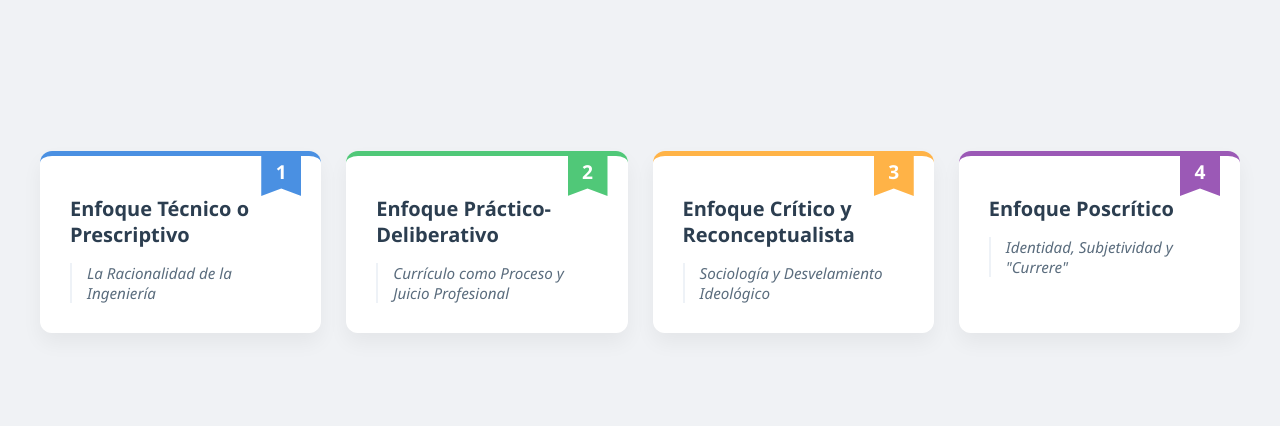
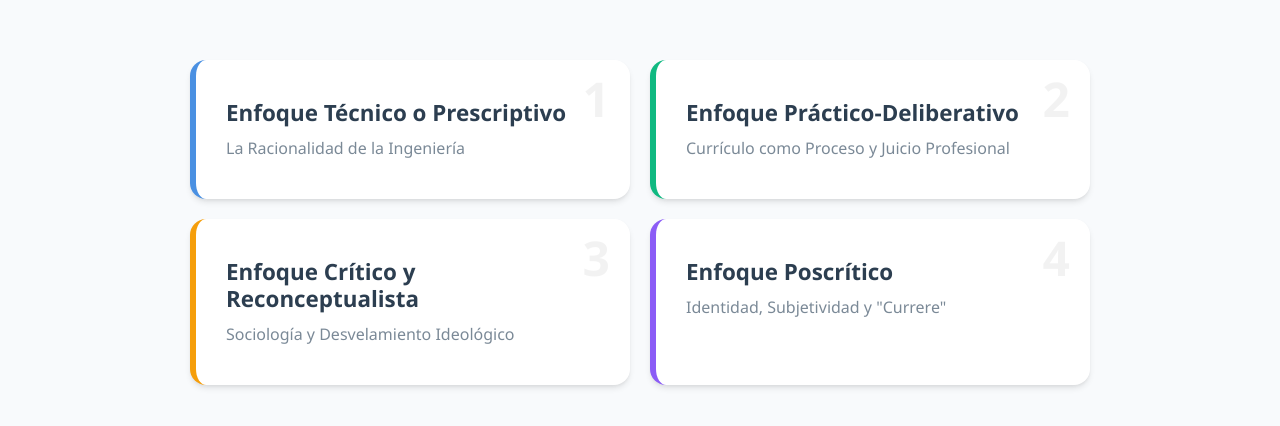
Before and after one commit to andres-caro01/U1_Diseno_y_Evaluacion_del_Curriculo_en_Matematicas, a plain HTML site: page ModelosEnfoques/index.html in a window 1280 px wide. Shown: the part 178-604 px from the top of the page. Drawn offline with Linux system fonts and the light colour scheme.

Commit message:
Update index.html

```diff
--- a/ModelosEnfoques/index.html
+++ b/ModelosEnfoques/index.html
@@ -3,155 +3,129 @@
 <head>
     <meta charset="UTF-8">
     <meta name="viewport" content="width=device-width, initial-scale=1.0">
-    <title>Enfoques Curriculares con Animación</title>
+    <title>Matriz de Enfoques 2x2</title>
     <style>
         :root {
             --primary: #4a90e2;
-            --secondary: #f4f7f9;
             --text-main: #2c3e50;
             --text-sub: #5a6c7d;
-            --accent: #eef2f7;
-            --transition: all 0.3s ease;
-            /* Tiempo base de la animación */
-            --anim-duration: 0.6s;
+            --bg: #f8fafc;
         }
 
         body {
-            font-family: 'Segoe UI', Tahoma, Geneva, Verdana, sans-serif;
-            background-color: #f0f2f5;
+            font-family: 'Segoe UI', system-ui, -apple-system, sans-serif;
+            background-color: var(--bg);
+            margin: 0;
             display: flex;
             justify-content: center;
             align-items: center;
             min-height: 100vh;
-            margin: 0;
-            padding: 20px;
-            overflow-x: hidden; /* Evita barras de desplazamiento durante la animación */
         }
 
-        .container {
+        .grid-wrapper {
             display: grid;
-            grid-template-columns: repeat(auto-fit, minmax(280px, 1fr));
-            gap: 25px;
-            max-width: 1200px;
-            width: 100%;
-            padding: 20px 0;
+            /* Fuerza la distribución 2x2 */
+            grid-template-columns: repeat(2, 1fr);
+            grid-template-rows: repeat(2, auto);
+            gap: 20px;
+            width: 90%;
+            max-width: 900px;
+            perspective: 1000px;
         }
 
-        /* --- Estilos de la Tarjeta (Base) --- */
         .card {
             background: white;
-            border-radius: 12px;
-            padding: 30px;
+            border-radius: 16px;
+            padding: 40px 30px;
             position: relative;
-            box-shadow: 0 10px 20px rgba(0,0,0,0.05);
-            transition: transform 0.3s ease, box-shadow 0.3s ease; /* Transición suave para el hover */
-            border-top: 5px solid var(--primary);
-            overflow: hidden;
+            box-shadow: 0 4px 6px -1px rgba(0,0,0,0.1), 0 2px 4px -1px rgba(0,0,0,0.06);
+            border-left: 6px solid var(--primary);
+            transition: all 0.4s cubic-bezier(0.175, 0.885, 0.32, 1.275);
 
-            /* --- ESTADO INICIAL PARA LA ANIMACIÓN --- */
-            opacity: 0; /* Invisible al principio */
-            transform: translateY(40px); /* Desplazada hacia abajo */
-
-            /* --- DISPARADOR DE LA ANIMACIÓN --- */
-            animation: entradaSutil var(--anim-duration) ease-out forwards;
+            /* Animación de entrada */
+            opacity: 0;
+            transform: scale(0.8) translateY(30px);
+            animation: fadeInCard 0.6s ease-out forwards;
         }
 
-        /* --- Definición de la Animación de Entrada --- */
-        @keyframes entradaSutil {
+        @keyframes fadeInCard {
             to {
-                opacity: 1; /* Totalmente visible */
-                transform: translateY(0); /* En su posición original */
+                opacity: 1;
+                transform: scale(1) translateY(0);
             }
         }
 
-        /* --- RETRASOS ESCALONADOS (Staggered Delays) --- */
-        /* Cada tarjeta espera un poco más que la anterior */
+        /* Retrasos para el efecto 2x2 */
         .card:nth-child(1) { animation-delay: 0.1s; border-color: #4a90e2; }
-        .card:nth-child(2) { animation-delay: 0.3s; border-color: #50c878; }
-        .card:nth-child(3) { animation-delay: 0.5s; border-color: #ffb347; }
-        .card:nth-child(4) { animation-delay: 0.7s; border-color: #9b59b6; }
+        .card:nth-child(2) { animation-delay: 0.2s; border-color: #10b981; }
+        .card:nth-child(3) { animation-delay: 0.3s; border-color: #f59e0b; }
+        .card:nth-child(4) { animation-delay: 0.4s; border-color: #8b5cf6; }
 
-        /* --- Efecto Hover (se mantiene independiente de la animación de entrada) --- */
         .card:hover {
-            transform: translateY(-10px) !important; /* El !important asegura que gane al estado final de la animación */
-            box-shadow: 0 15px 30px rgba(0,0,0,0.1);
-            cursor: pointer;
+            transform: translateY(-5px) scale(1.02);
+            box-shadow: 0 20px 25px -5px rgba(0,0,0,0.1);
+            z-index: 10;
         }
 
-        /* --- Estilos de contenido (igual que antes) --- */
-        .number-badge {
+        .number {
             position: absolute;
-            top: -10px;
+            top: 15px;
             right: 20px;
-            color: white;
-            width: 40px;
-            height: 50px;
-            display: flex;
-            justify-content: center;
-            align-items: center;
-            font-weight: bold;
-            font-size: 1.2rem;
-            clip-path: polygon(0% 0%, 100% 0%, 100% 100%, 50% 85%, 0% 100%);
+            font-size: 3rem;
+            font-weight: 900;
+            color: rgba(0,0,0,0.05);
+            line-height: 1;
+            user-select: none;
         }
 
-        /* Colores de los badges (badges) correspondientes */
-        .card:nth-child(1) .number-badge { background: #4a90e2; }
-        .card:nth-child(2) .number-badge { background: #50c878; }
-        .card:nth-child(3) .number-badge { background: #ffb347; }
-        .card:nth-child(4) .number-badge { background: #9b59b6; }
-
-        .card-content h2 {
-            font-size: 1.25rem;
+        h2 {
+            margin: 0 0 10px 0;
+            font-size: 1.4rem;
             color: var(--text-main);
-            margin-bottom: 15px;
-            line-height: 1.3;
-            margin-top: 10px;
+            line-height: 1.2;
         }
 
-        .card-content p {
-            font-size: 0.95rem;
+        p {
+            margin: 0;
             color: var(--text-sub);
-            margin: 0;
-            padding-left: 15px;
-            border-left: 2px solid var(--accent);
-            font-style: italic;
+            font-size: 1rem;
+            font-weight: 500;
+            opacity: 0.8;
         }
 
+        /* Ajuste para móviles (pasa de 2x2 a 1x1) */
+        @media (max-width: 600px) {
+            .grid-wrapper {
+                grid-template-columns: 1fr;
+            }
+        }
     </style>
 </head>
 <body>
 
-    <div class="container">
+    <div class="grid-wrapper">
         <div class="card">
-            <div class="number-badge">1</div>
-            <div class="card-content">
-                <h2>Enfoque Técnico o Prescriptivo</h2>
-                <p>La Racionalidad de la Ingeniería</p>
-            </div>
+            <div class="number">1</div>
+            <h2>Enfoque Técnico o Prescriptivo</h2>
+            <p>La Racionalidad de la Ingeniería</p>
         </div>
 
         <div class="card">
-            <div class="number-badge">2</div>
-            <div class="card-content">
-                <h2>Enfoque Práctico-Deliberativo</h2>
-                <p>Currículo como Proceso y Juicio Profesional</p>
-            </div>
+            <div class="number">2</div>
+            <h2>Enfoque Práctico-Deliberativo</h2>
+            <p>Currículo como Proceso y Juicio Profesional</p>
         </div>
 
         <div class="card">
-            <div class="number-badge">3</div>
-            <div class="card-content">
-                <h2>Enfoque Crítico y Reconceptualista</h2>
-                <p>Sociología y Desvelamiento Ideológico</p>
-            </div>
+            <div class="number">3</div>
+            <h2>Enfoque Crítico y Reconceptualista</h2>
+            <p>Sociología y Desvelamiento Ideológico</p>
         </div>
 
         <div class="card">
-            <div class="number-badge">4</div>
-            <div class="card-content">
-                <h2>Enfoque Poscrítico</h2>
-                <p>Identidad, Subjetividad y "Currere"</p>
-            </div>
+            <div class="number">4</div>
+            <h2>Enfoque Poscrítico</h2>
+            <p>Identidad, Subjetividad y "Currere"</p>
         </div>
     </div>
 
```
